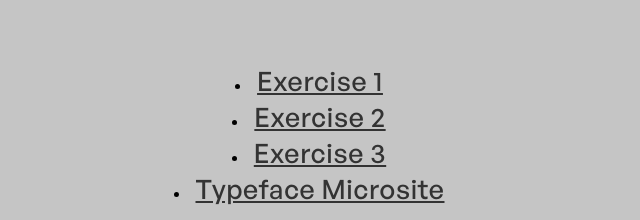
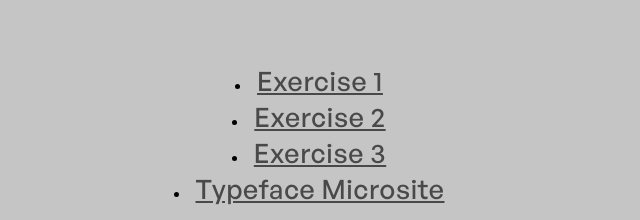
Before and after one commit to syu38/syu38.github.io, a plain HTML site: page index.html in a window 1280 px wide. Shown: the part 146-366 px from the top of the page, 331-971 px from the left. Drawn offline with Linux system fonts and the light colour scheme.

Commit message:
Update styles.css

```diff
--- a/styles.css
+++ b/styles.css
@@ -23,7 +23,7 @@ body {
 
 .bodytext {
     font-family: 'GeneralSans-Medium';
-    color: rgb(51, 51, 51);
+    color: rgb(73, 73, 73);
     font-size: 20pt;
     text-align: center;
 }
```
